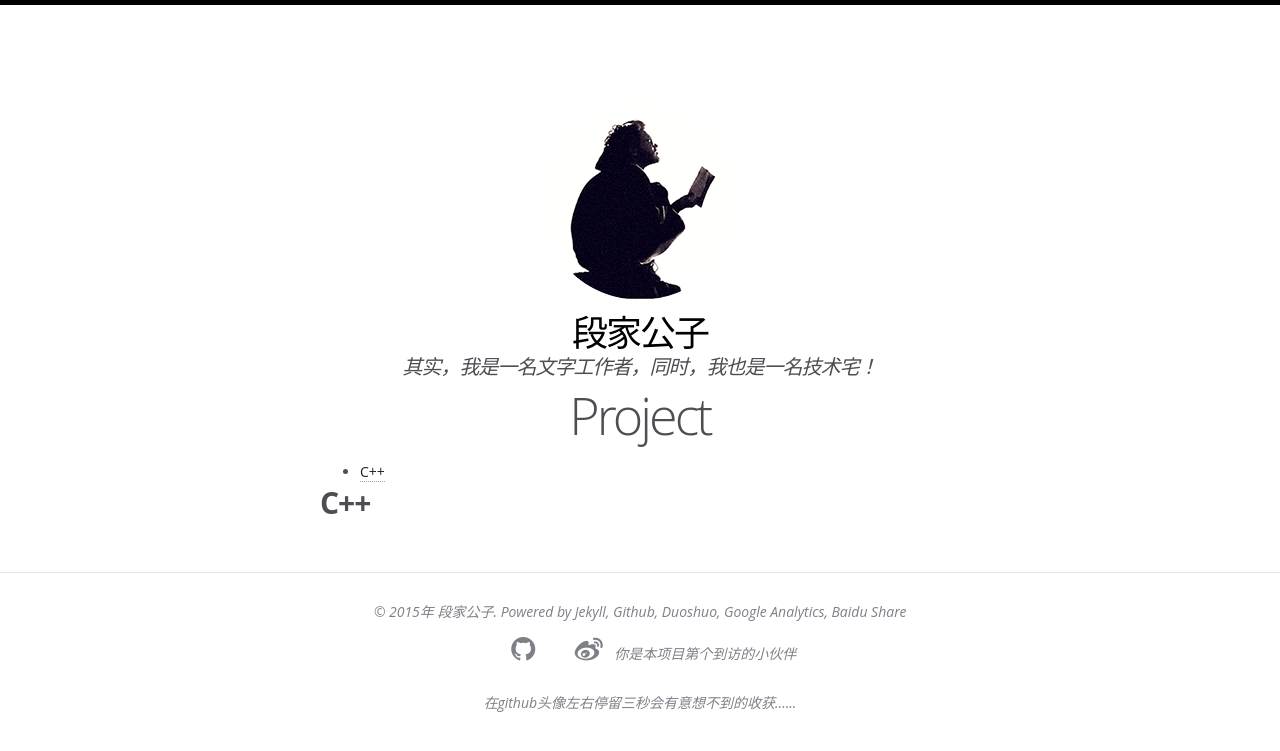
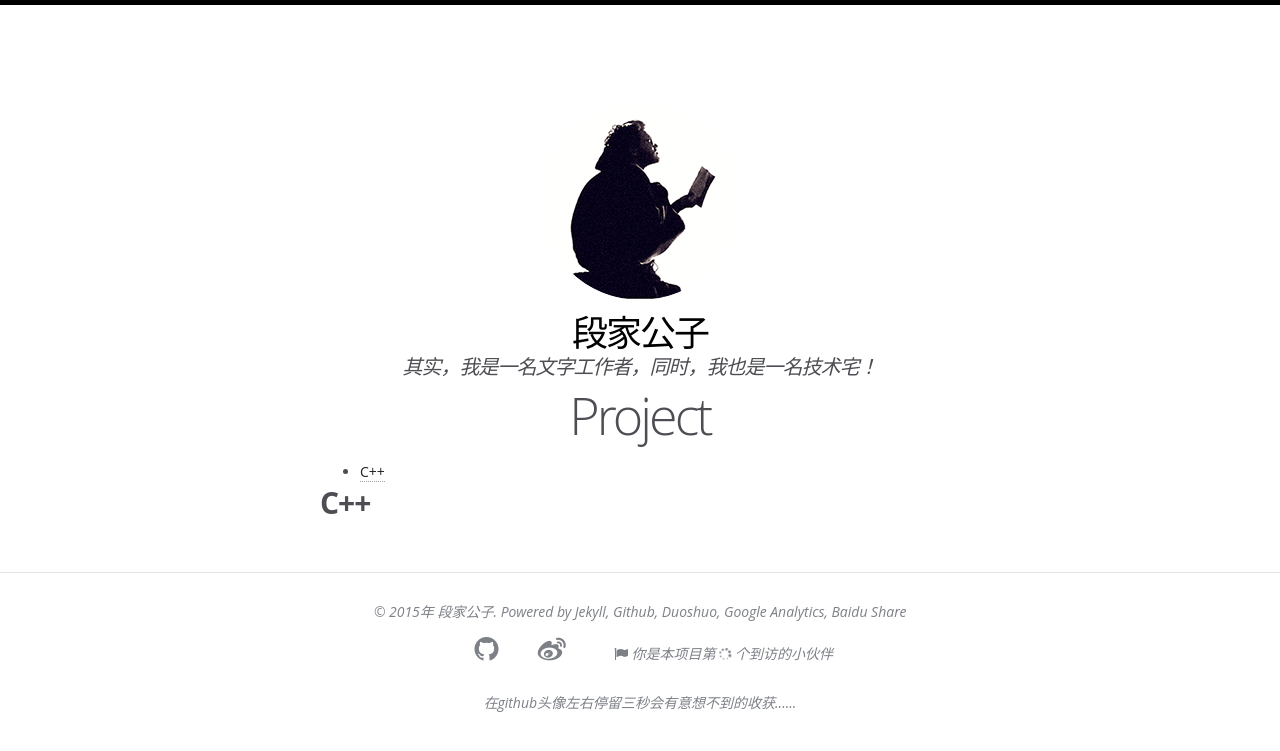
Before and after one commit to 1oscar/1oscar.github.io, a Jekyll site: the page project.html, which Jekyll copies as it is, in a window 1280 px wide. Shown: the top 751 px of the page. Built offline with Jekyll 4.4.1, drawn with Linux system fonts in a browser that asks for light colours; some web fonts are replaced; Markdown is read by kramdown in place of the engine named in the settings; comment, search, counter and statistics services are not loaded.

Commit message:
add 访问次数

```diff
--- a/project.html
+++ b/project.html
@@ -214,11 +214,15 @@
     <a href="http://www.zhihu.com/people/1oscar" title="段家公子 on 知乎 " target="_blank"><i class="fa fa-zhihu fa-2x"></i></a>
     <a href="http://weibo.com/2232312841/profile?topnav=1&wvr=6" title="段家公子 on Weibo" target="_blank"><i class="fa fa-weibo fa-2x"></i></a>
 
+    &nbsp; &nbsp; &nbsp; &nbsp; &nbsp;
     <!-- 使用 http://ibruce.info/2015/04/04/busuanzi/ 统计访问次数-->
     <script async src="https://dn-lbstatics.qbox.me/busuanzi/2.3/busuanzi.pure.mini.js">
     </script>
-    <span id="busuanzi_container_site_uv">
-          你是本项目第<span id="busuanzi_value_site_uv"></span>个到访的小伙伴
+    <span id="busuanzi_container_site_pv">
+        <i class="fa fa-flag"></i>
+        你是本项目第<span id="busuanzi_value_site_pv"></span>
+        <i class="fa fa-spinner fa-spin"></i>
+        个到访的小伙伴
       </span>
     <!-- 使用 http://ibruce.info/2015/04/04/busuanzi/ 统计访问次数-->
 <!-- cnzz -->
```
